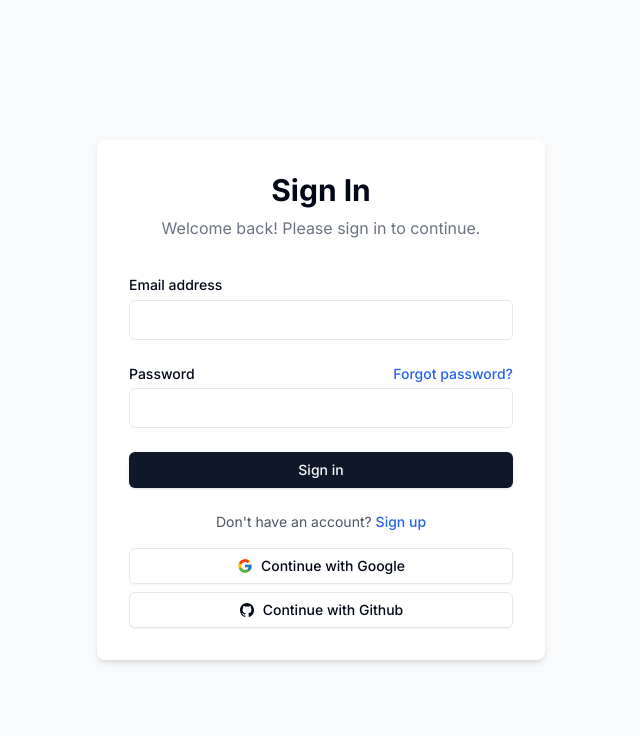
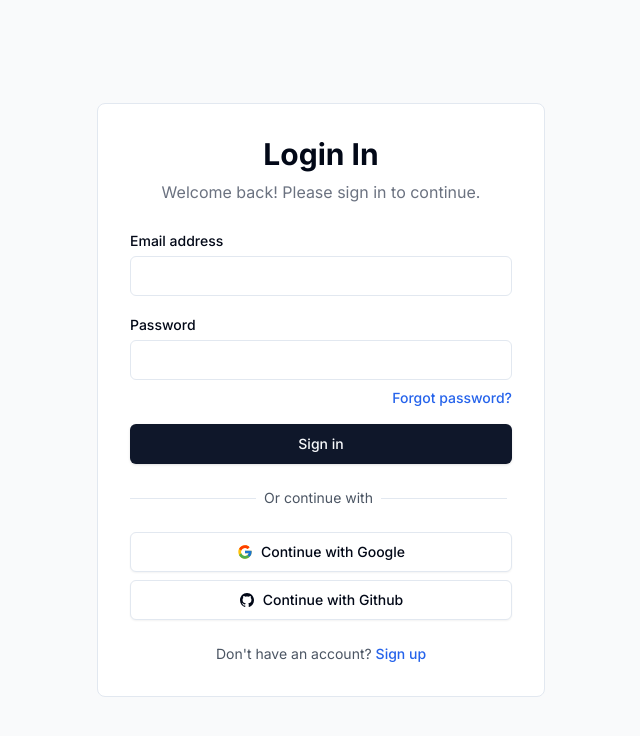
Before and after one commit to hayle01/Nextjs-Fullstack-App, a Next.js app: page /auth/signin in a window 1280 px wide. Shown: the top 736 px of the page, without its empty margins (319-959 px from the left). Built offline with nearby package versions, Linux system fonts and the light colour scheme.

Commit message:
feat: add dashboard sidebar and navbar components, and implement sign-in and sign-up authentication pages.

```diff
--- a/app/auth/signin/page.tsx
+++ b/app/auth/signin/page.tsx
@@ -42,15 +42,15 @@ export default function SignIn() {
   };
 
   return (
-    <div className="bg-white dark:bg-gray-800 p-8 rounded-lg shadow-md">
-      <div className="text-center mb-8">
-        <h2 className="text-3xl font-bold">Sign In</h2>
+    <div className="bg-white dark:bg-gray-800 p-8 rounded-lg border border-border">
+      <div className="text-center mb-6">
+        <h2 className="text-3xl font-bold">Login In</h2>
         <p className="text-gray-500 dark:text-gray-400 mt-2">
           Welcome back! Please sign in to continue.
         </p>
       </div>
 
-      <form onSubmit={handleSubmit} className="space-y-6">
+      <form onSubmit={handleSubmit} className="space-y-4">
         <div>
           <Label htmlFor="email">Email address</Label>
           <Input
@@ -64,15 +64,10 @@ export default function SignIn() {
         </div>
 
         <div>
-          <div className="flex items-center justify-between">
+
             <Label htmlFor="password">Password</Label>
-            <Link
-              href="/auth/forgot-password"
-              className="text-sm font-medium text-blue-600 hover:text-blue-500"
-            >
-              Forgot password?
-            </Link>
-          </div>
+
+
           <Input
             id="password"
             type="password"
@@ -81,12 +76,32 @@ export default function SignIn() {
             onChange={(e) => setPassword(e.target.value)}
             className="mt-1"
           />
+          <Link
+              href="/auth/forgot-password"
+              className="flex justify-end mt-2 text-sm font-medium text-blue-600 hover:text-blue-500"
+            >
+              Forgot password?
+            </Link>
         </div>
 
-        <Button type="submit" className="w-full" disabled={loading}>
-          {loading ? "Signing in..." : "Sign in"}
-        </Button>
+          <Button type="submit" size={"lg"} className="w-full" disabled={loading}>
+            {loading ? "Signing in..." : "Sign in"}
+          </Button>
+
       </form>
+
+
+      <div className="flex items-center gap-2 mt-6">
+        <div className="h-[1px] w-[33%] bg-border" /> <span className="text-sm text-gray-600 ">Or continue with</span> <div className="h-[1px] w-[33%] bg-border" />
+      </div>
+
+      <div className="grid w-full items-center gap-4 mt-6">
+        <div className="flex flex-col gap-2">
+          <Button onClick={() => signIn('google', { callbackUrl: '/' })} size={"lg"} variant="outline" className="flex items-center w-full" ><FcGoogle className="w-6 h-6" /><span>Continue with Google</span></Button>
+          <Button onClick={() => signIn('github', { callbackUrl: '/' })} size={"lg"} variant="outline" className="flex items-center w-full" ><IoLogoGithub className="w-6 h-6" /><span>Continue with Github</span></Button>
+
+        </div>
+      </div>
 
       <div className="mt-6 text-center">
         <p className="text-sm text-gray-600 dark:text-gray-400">
@@ -99,14 +114,6 @@ export default function SignIn() {
           </Link>
         </p>
       </div>
-
-      <div className="grid w-full items-center gap-4 pt-4">
-        <div className="flex flex-col space-y-2">
-          <Button onClick={() => signIn('google', { callbackUrl: '/' })} variant="outline" className="flex items-center p-4" ><FcGoogle className="w-6 h-6" /><span>Continue with Google</span></Button>
-          <Button onClick={() => signIn('github', { callbackUrl: '/' })} variant="outline" className="flex " ><IoLogoGithub className="w-6 h-6" /><span>Continue with Github</span></Button>
-
-        </div>
-      </div>
     </div>
   );
 }
--- a/app/auth/signup/page.tsx
+++ b/app/auth/signup/page.tsx
@@ -7,6 +7,9 @@ import { Button } from "@/components/ui/button";
 import { Input } from "@/components/ui/input";
 import { Label } from "@/components/ui/label";
 import { toast } from "sonner";
+import { IoLogoGithub } from "react-icons/io";
+import { signIn } from "next-auth/react";
+import { FcGoogle } from "react-icons/fc";
 
 export default function SignUp() {
   const router = useRouter();
@@ -42,7 +45,7 @@ export default function SignUp() {
   };
 
   return (
-    <div className="bg-white dark:bg-gray-800 p-8 rounded-lg shadow-md">
+    <div className="bg-white dark:bg-gray-800 p-8 rounded-lg border border-border">
       <div className="text-center mb-8">
         <h2 className="text-3xl font-bold">Create an account</h2>
         <p className="text-gray-500 dark:text-gray-400 mt-2">
@@ -50,7 +53,7 @@ export default function SignUp() {
         </p>
       </div>
 
-      <form onSubmit={handleSubmit} className="space-y-6">
+      <form onSubmit={handleSubmit} className="space-y-4">
         <div>
           <Label htmlFor="name">Full Name</Label>
           <Input
@@ -87,10 +90,22 @@ export default function SignUp() {
           />
         </div>
 
-        <Button type="submit" className="w-full" disabled={loading}>
+        <Button type="submit" className="w-full" size={"lg"} disabled={loading}>
           {loading ? "Creating account..." : "Sign up"}
         </Button>
       </form>
+      <div className="flex items-center gap-2 mt-6">
+              <div className="h-[1px] w-[33%] bg-border" /> <span className="text-sm text-gray-600 ">Or continue with</span> <div className="h-[1px] w-[33%] bg-border" />
+            </div>
+
+            <div className="grid w-full items-center gap-4 mt-6">
+              <div className="flex flex-col gap-2">
+                <Button onClick={() => signIn('google', { callbackUrl: '/' })} size={"lg"} variant="outline" className="flex items-center w-full" ><FcGoogle className="w-6 h-6" /><span>Continue with Google</span></Button>
+                <Button onClick={() => signIn('github', { callbackUrl: '/' })} size={"lg"} variant="outline" className="flex items-center w-full" ><IoLogoGithub className="w-6 h-6" /><span>Continue with Github</span></Button>
+
+              </div>
+            </div>
+
 
       <div className="mt-6 text-center">
         <p className="text-sm text-gray-600 dark:text-gray-400">
--- a/app/dashboard/_components/MainSideBar.tsx
+++ b/app/dashboard/_components/MainSideBar.tsx
@@ -8,7 +8,7 @@ import UserAvatar from './UserAvatar'
 const MainSideBar = async () => {
     const session = await getServerSession(AuthOptions);
     console.log(session)
-    const userRole = (session?.user as User).role;
+    const userRole = (session?.user as User)?.role;
   return (
     <div className='relative h-full border-r flex flex-col overflow-y-auto bg-white shadow-sm'>
         <div className='p-4'>
--- a/app/dashboard/_components/Navbar.tsx
+++ b/app/dashboard/_components/Navbar.tsx
@@ -10,7 +10,7 @@ import MobileMenu from './MobileMenu';
 
 const Navbar = async () => {
     const session = await getServerSession(AuthOptions);
-    const userCredit = (session?.user as User).credit;
+    const userCredit = (session?.user as User)?.credit;
   return (
     <div className='h-full p-4 border-b flex items-center justify-between bg-white shadow-sm'>
         <div className='flex justify-items-center items-center space-x-4'>
```
